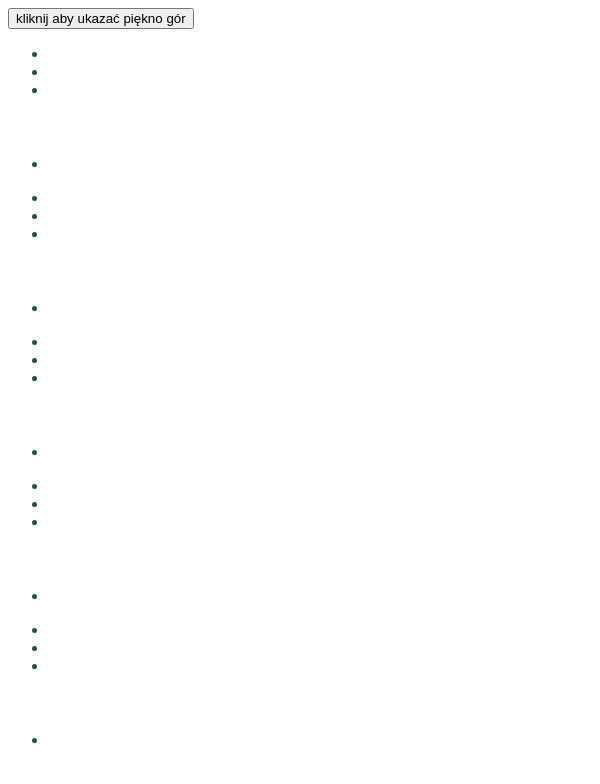
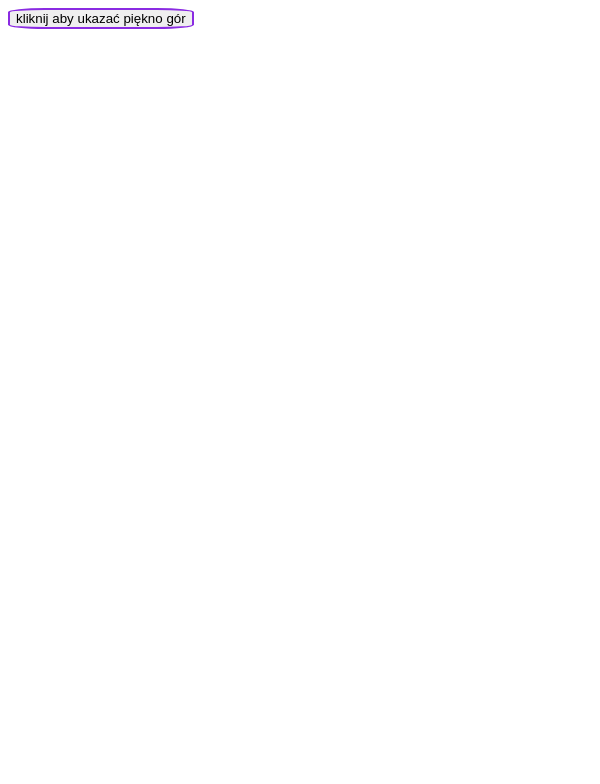
Before and after one commit to rekinrekin/AJaxZadanie, a plain HTML site: page index.html in a window 1280 px wide. Both pictures are taken after a click on the button "kliknij aby ukazać piękno gór". Shown: the full height of the page, 0-600 px from the left. Drawn offline with Linux system fonts and the light colour scheme.

Commit message:
poprawy w stylach css

```diff
--- a/index.html
+++ b/index.html
@@ -14,9 +14,21 @@
             text-align: center;
             color: #253;
             style: none;
+            /*             text-indent: 30%;
+ */
         }
         ul {
             style: none;
+            list-style: none;
+        }
+        a{
+            style: none;
+        }
+       input{
+            border: 2px solid blueviolet;
+            border-radius: 20%;
+
+
         }
     </style>
 </head>
```
